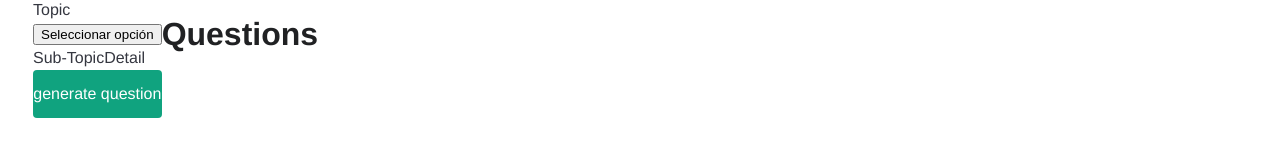
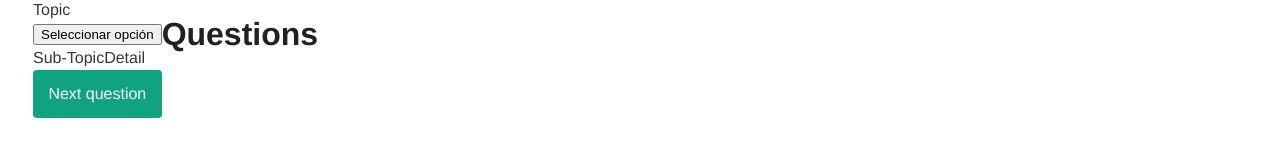
Before and after one commit to femorales7/exam-genie, a React (Create React App) app in the folder frontend/: page /exam in a window 1280 px wide. Shown: the part 270-438 px from the top of the page. Built offline with nearby package versions, Linux system fonts and the light colour scheme; a web font is replaced by a local one.

Commit message:
dived question from options

```diff
--- a/frontend/src/components/ExamGenerated.jsx
+++ b/frontend/src/components/ExamGenerated.jsx
@@ -3,7 +3,6 @@
 import data from "../components/topics/topics.json";
 import BotonOpciones from "./generatedQuestion/botonOpciones";
 import generateQuestion from "./generatedQuestion/generateQuestion";
-
 
 function Exam() {
   const [selectedCategory, setSelectedCategory] = useState(null);
@@ -21,14 +20,16 @@
 
   const onSubmit = async (e) => {
     e.preventDefault();
-    const questionData = await generateQuestion(selectedCategory,
+    const questionData = await generateQuestion(
+      selectedCategory,
       selectedSubcategory,
       selectedTopic,
       setQuestion,
       setOptions,
       setAnswer,
       setFeedback,
-      setSelectedOption);
+      setSelectedOption
+    );
     console.log("return from server", questionData);
   };
 
@@ -73,7 +74,7 @@
               handleOptionSelection={handleTopicSelection}
             />
           )}
-        <input type="submit" value="generate question" />
+          <input type="submit" value="Next question" />
         </form>
       </div>
       <div className="questions">
```
Lines whose indentation alone changed are shown as unchanged.
